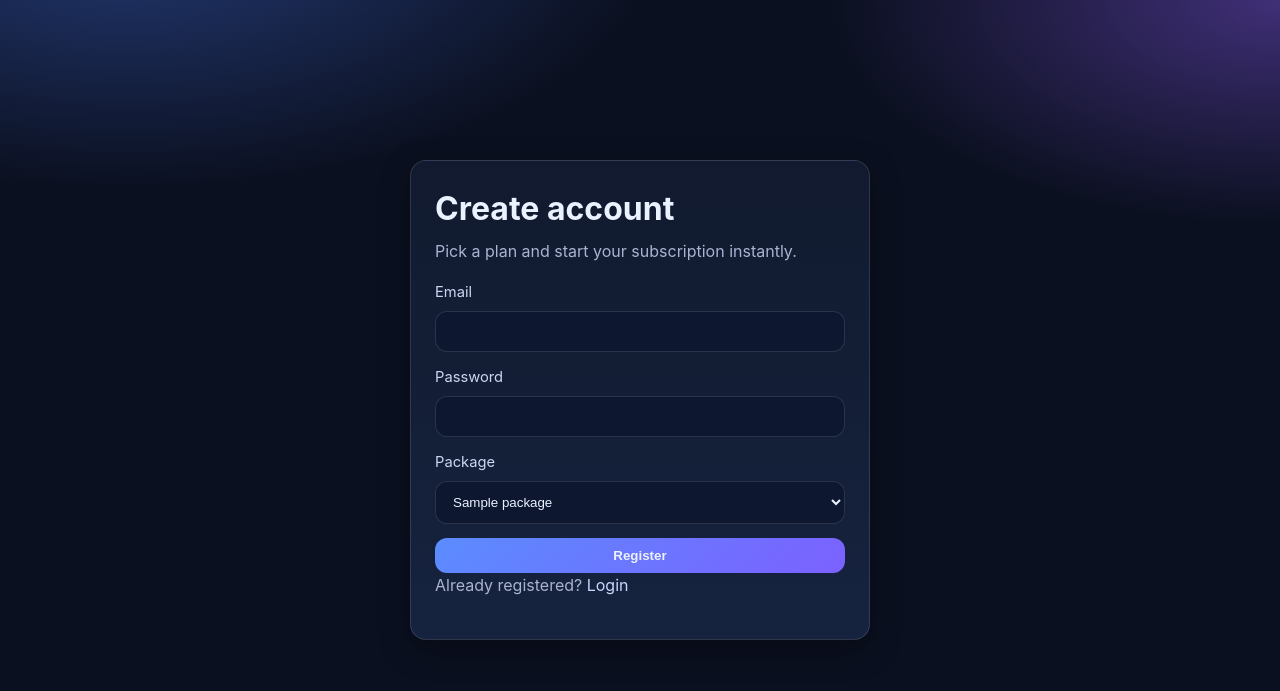
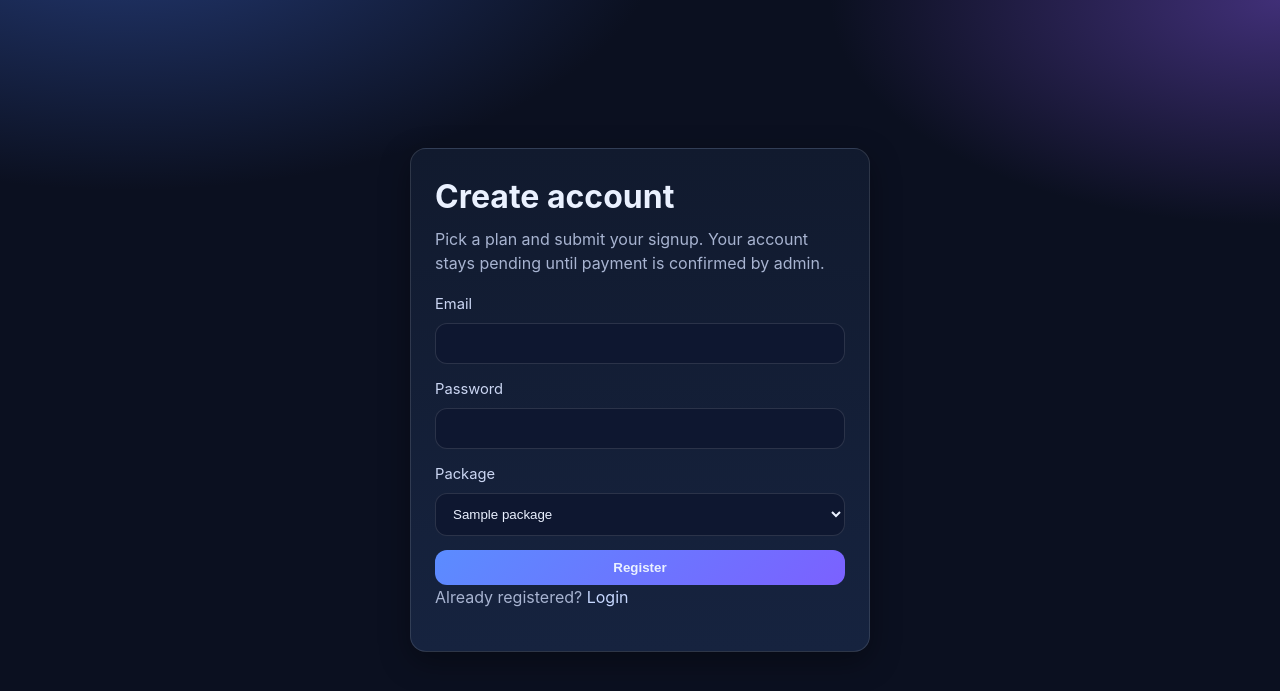
Before and after one commit to xdlocutus/accountmanager, a PHP site: page /register.php?package_id=1 in a window 1280 px wide. Shown: the top 691 px of the page. Run offline with PHP 8.4, Linux system fonts and the light colour scheme; tables that the repository leaves empty hold one stand-in row (values such as "Sample post").

Commit message:
Add package signup buttons and pending payment activation flow

```diff
--- a/admin/users.php
+++ b/admin/users.php
@@ -9,6 +9,9 @@ if ($_SERVER['REQUEST_METHOD'] === 'POST' && verifyCsrf($_POST['csrf_token'] ??
     }
     if (isset($_POST['enable'])) {
         $subscriptionService->enqueueJob('enable_user', ['user_id' => (int) $_POST['user_id'], 'jellyfin_user_id' => $_POST['jellyfin_user_id']]);
+    }
+    if (isset($_POST['confirm_payment'])) {
+        $subscriptionService->confirmPayment((int) $_POST['user_id']);
     }
 }
 $users = $userService->listUsers();
@@ -24,6 +27,9 @@ adminHeader('User Management');
 <form method='post'><input type='hidden' name='csrf_token' value='<?= csrfToken() ?>'><input type='hidden' name='user_id' value='<?= (int) $u['id'] ?>'><input type='hidden' name='jellyfin_user_id' value='<?= htmlspecialchars((string) $u['jellyfin_user_id']) ?>'><input type='number' min='1' name='extend_days' placeholder='Days'><button class='btn' type='submit'>Extend</button></form>
 <form method='post'><input type='hidden' name='csrf_token' value='<?= csrfToken() ?>'><input type='hidden' name='user_id' value='<?= (int) $u['id'] ?>'><input type='hidden' name='jellyfin_user_id' value='<?= htmlspecialchars((string) $u['jellyfin_user_id']) ?>'><button class='btn' name='disable' value='1' type='submit'>Disable</button></form>
 <form method='post'><input type='hidden' name='csrf_token' value='<?= csrfToken() ?>'><input type='hidden' name='user_id' value='<?= (int) $u['id'] ?>'><input type='hidden' name='jellyfin_user_id' value='<?= htmlspecialchars((string) $u['jellyfin_user_id']) ?>'><button class='btn btn-primary' name='enable' value='1' type='submit'>Enable</button></form>
+<?php if (($u['status'] ?? '') === 'pending_payment'): ?>
+<form method='post'><input type='hidden' name='csrf_token' value='<?= csrfToken() ?>'><input type='hidden' name='user_id' value='<?= (int) $u['id'] ?>'><button class='btn btn-primary' name='confirm_payment' value='1' type='submit'>Confirm Payment</button></form>
+<?php endif; ?>
 </td></tr>
 <?php endforeach; ?>
 </tbody></table></div>
--- a/index.php
+++ b/index.php
@@ -31,6 +31,7 @@ $settings = $pdo->query('SELECT * FROM settings LIMIT 1')->fetch() ?: ['site_nam
           <span class='pill'><?= (int) $pkg['duration_days'] ?> days</span>
         </div>
         <p class='muted'><?= htmlspecialchars((string) ($pkg['description'] ?? 'Great value plan for uninterrupted streaming.')) ?></p>
+        <a class='btn btn-primary' href='/register.php?package_id=<?= (int) $pkg['id'] ?>'>Sign up</a>
       </article>
     <?php endforeach; ?>
   </section>
--- a/register.php
+++ b/register.php
@@ -2,6 +2,7 @@
 require_once __DIR__ . '/includes/bootstrap.php';
 $error = '';
 $packages = array_map(fn($p)=>['id'=>$p['id'],'name'=>$p['name']], $subscriptionService->packages());
+$selectedPackageId = (int) ($_GET['package_id'] ?? $_POST['package_id'] ?? 0);
 if ($_SERVER['REQUEST_METHOD'] === 'POST') {
     if (!verifyCsrf($_POST['csrf_token'] ?? '')) {
         $error = 'Invalid CSRF';
@@ -21,12 +22,12 @@ if ($_SERVER['REQUEST_METHOD'] === 'POST') {
 <!doctype html><html><head><meta charset='utf-8'><meta name='viewport' content='width=device-width, initial-scale=1'><title>Register</title><link rel='stylesheet' href='/assets/css/style.css'></head><body>
 <main class='auth-wrap'>
   <form class='auth-card' method='post'>
-    <h1>Create account</h1><p>Pick a plan and start your subscription instantly.</p>
+    <h1>Create account</h1><p>Pick a plan and submit your signup. Your account stays pending until payment is confirmed by admin.</p>
     <?php if ($error): ?><div class='alert alert-danger'><?= htmlspecialchars($error) ?></div><?php endif; ?>
     <input type='hidden' name='csrf_token' value='<?= csrfToken() ?>'>
     <label>Email</label><input name='email' type='email' required>
     <label>Password</label><input type='password' name='password' minlength='8' required>
-    <label>Package</label><select name='package_id' required><?php foreach ($packages as $p): ?><option value='<?= $p['id'] ?>'><?= htmlspecialchars($p['name']) ?></option><?php endforeach; ?></select>
+    <label>Package</label><select name='package_id' required><?php foreach ($packages as $p): ?><option value='<?= $p['id'] ?>' <?= $selectedPackageId === (int) $p['id'] ? 'selected' : '' ?>><?= htmlspecialchars($p['name']) ?></option><?php endforeach; ?></select>
     <button class='btn btn-primary' style='width:100%'>Register</button>
     <p class='muted'>Already registered? <a href='/login.php'>Login</a></p>
   </form>
--- a/services/SubscriptionService.php
+++ b/services/SubscriptionService.php
@@ -51,6 +51,18 @@ class SubscriptionService
         $this->audit->log($userId,'subscription_extended',['days'=>$days]);
     }
 
+    public function confirmPayment(int $userId): void
+    {
+        $stmt = $this->db->prepare('SELECT package_id FROM users WHERE id=:id LIMIT 1');
+        $stmt->execute([':id' => $userId]);
+        $user = $stmt->fetch();
+        if (!$user || empty($user['package_id'])) {
+            throw new InvalidArgumentException('User or package not found');
+        }
+        $this->assignPackage($userId, (int) $user['package_id']);
+        $this->audit->log($userId, 'payment_confirmed');
+    }
+
     private function getPackage(int $id): array
     {
         $stmt = $this->db->prepare('SELECT * FROM packages WHERE id=:id');
--- a/services/UserService.php
+++ b/services/UserService.php
@@ -14,10 +14,9 @@ class UserService
             throw new InvalidArgumentException('Invalid registration data');
         }
         $hash = password_hash($password, PASSWORD_DEFAULT);
-        $stmt = $this->db->prepare('INSERT INTO users (email, password_hash, role, status, created_at) VALUES (:email, :password_hash, :role, :status, NOW())');
-        $stmt->execute([':email' => strtolower($email), ':password_hash' => $hash, ':role' => 'user', ':status' => 'active']);
+        $stmt = $this->db->prepare('INSERT INTO users (email, password_hash, role, package_id, status, created_at) VALUES (:email, :password_hash, :role, :package_id, :status, NOW())');
+        $stmt->execute([':email' => strtolower($email), ':password_hash' => $hash, ':role' => 'user', ':package_id' => $packageId, ':status' => 'pending_payment']);
         $userId = (int) $this->db->lastInsertId();
-        $this->subscriptionService->assignPackage($userId, $packageId);
         $this->subscriptionService->enqueueJob('create_user', ['user_id' => $userId, 'email' => $email, 'password' => $password]);
         $this->audit->log($userId, 'user_registered');
         return $userId;
--- a/sql/schema.sql
+++ b/sql/schema.sql
@@ -1,5 +1,5 @@
 CREATE TABLE packages (id INT AUTO_INCREMENT PRIMARY KEY,name VARCHAR(100) NOT NULL,price DECIMAL(10,2) NOT NULL,duration_days INT NOT NULL,description TEXT,created_at TIMESTAMP DEFAULT CURRENT_TIMESTAMP) ENGINE=InnoDB;
-CREATE TABLE users (id INT AUTO_INCREMENT PRIMARY KEY,email VARCHAR(190) NOT NULL UNIQUE,password_hash VARCHAR(255) NOT NULL,role ENUM('user','admin') NOT NULL DEFAULT 'user',jellyfin_user_id VARCHAR(64) NULL,package_id INT NULL,expires_at DATETIME NULL,status ENUM('active','expired','grace','suspended','cancelled') NOT NULL DEFAULT 'active',created_at TIMESTAMP DEFAULT CURRENT_TIMESTAMP,FOREIGN KEY (package_id) REFERENCES packages(id) ON DELETE SET NULL) ENGINE=InnoDB;
+CREATE TABLE users (id INT AUTO_INCREMENT PRIMARY KEY,email VARCHAR(190) NOT NULL UNIQUE,password_hash VARCHAR(255) NOT NULL,role ENUM('user','admin') NOT NULL DEFAULT 'user',jellyfin_user_id VARCHAR(64) NULL,package_id INT NULL,expires_at DATETIME NULL,status ENUM('pending_payment','active','expired','grace','suspended','cancelled') NOT NULL DEFAULT 'pending_payment',created_at TIMESTAMP DEFAULT CURRENT_TIMESTAMP,FOREIGN KEY (package_id) REFERENCES packages(id) ON DELETE SET NULL) ENGINE=InnoDB;
 CREATE TABLE settings (id INT PRIMARY KEY,site_logo VARCHAR(255) NULL,site_name VARCHAR(150) NOT NULL);
 INSERT INTO settings(id,site_logo,site_name) VALUES (1,'','StreamBox') ON DUPLICATE KEY UPDATE site_name=VALUES(site_name);
 CREATE TABLE job_queue (id BIGINT AUTO_INCREMENT PRIMARY KEY,type VARCHAR(50) NOT NULL,payload JSON NOT NULL,status ENUM('pending','success','failed') NOT NULL DEFAULT 'pending',retry_count INT NOT NULL DEFAULT 0,created_at TIMESTAMP DEFAULT CURRENT_TIMESTAMP) ENGINE=InnoDB;
```
